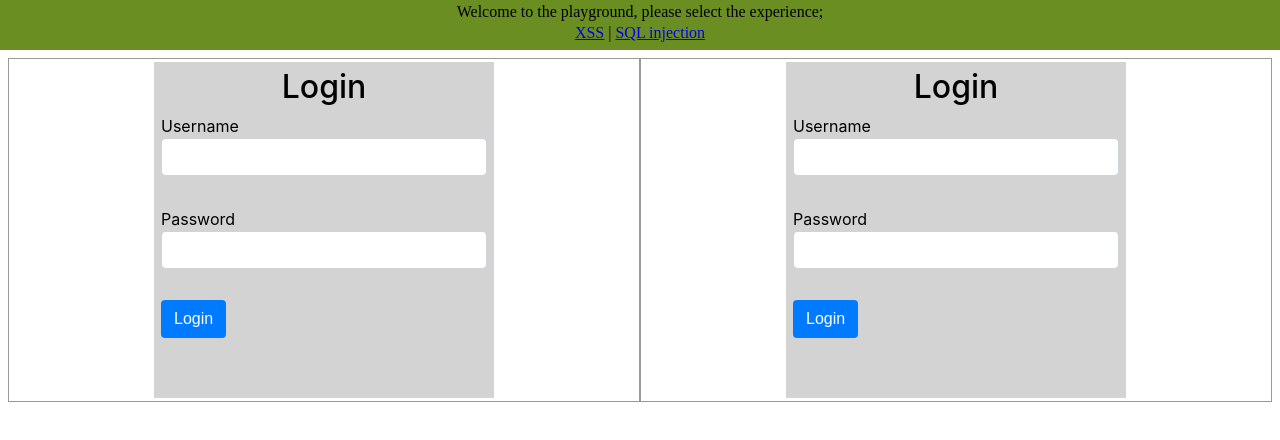
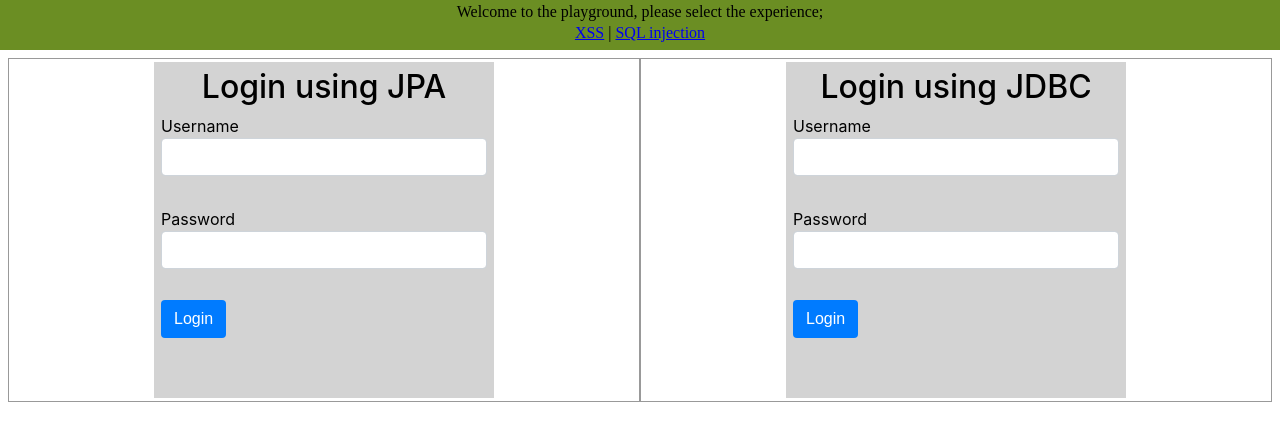
Before and after one commit to raffcorreia/springplay, an Angular app in the folder frontend/: page /sql-injection in a window 1280 px wide. Shown: the top 440 px of the page. Built offline with nearby package versions, Linux system fonts and the light colour scheme.

Commit message:
add Title input to login component

```diff
--- a/frontend/src/app/login/login.component.html
+++ b/frontend/src/app/login/login.component.html
@@ -1,5 +1,5 @@
 <div class="main">
-    <h2>Login</h2>
+    <h2>{{title}}</h2>
     <div class="form-group">
         <label for="username">Username</label>
         <input id="username"
--- a/frontend/src/app/login/login.component.ts
+++ b/frontend/src/app/login/login.component.ts
@@ -1,4 +1,4 @@
-import {Component, OnInit} from '@angular/core';
+import {Component, Input, OnInit} from '@angular/core';
 import {FormBuilder, FormGroup, Validators} from '@angular/forms';
 
 @Component({
@@ -7,6 +7,7 @@ import {FormBuilder, FormGroup, Validators} from '@angular/forms';
     styleUrls: ['./login.component.sass']
 })
 export class LoginComponent implements OnInit {
+    @Input() title: string = "Login";
 
     loginForm: FormGroup;
     loading = false;
--- a/frontend/src/app/sql-injection/sql-injection.component.html
+++ b/frontend/src/app/sql-injection/sql-injection.component.html
@@ -3,14 +3,12 @@
         <div class="divTableBody">
             <div class="divTableRow">
                 <div class="divTableCellLeft">
-                    <app-login></app-login>
+                    <app-login title="Login using JPA"></app-login>
                 </div>
                 <div class="divTableCellRight">
-                    <app-login></app-login>
+                    <app-login title="Login using JDBC"></app-login>
                 </div>
             </div>
         </div>
     </div>
 </div>
-
-<!--<app-login></app-login>-->
```
